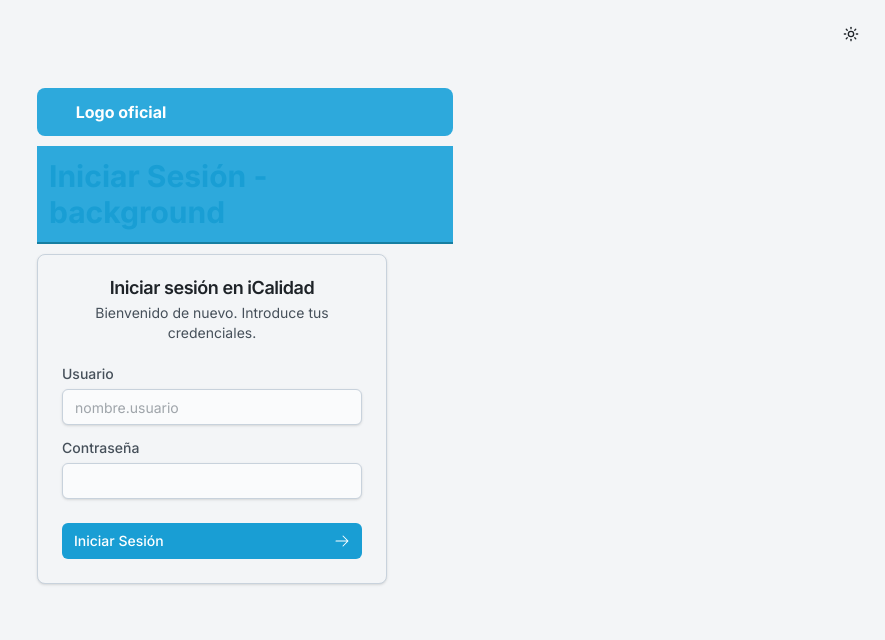
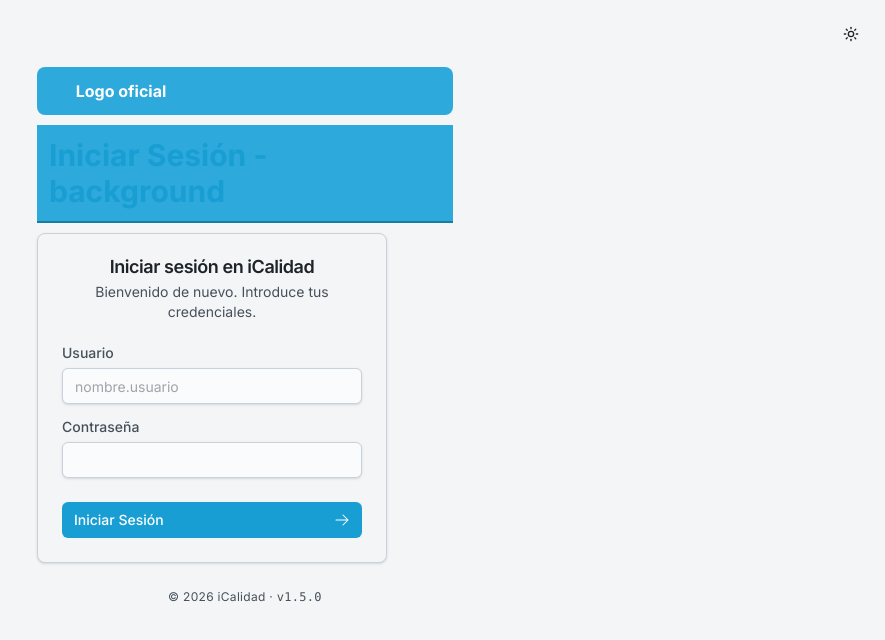
Before and after one commit to EliNiperd/icalidad25, a Next.js app in the folder frontend/: page /login in a window 1280 px wide. Shown: the top 640 px of the page, without its empty margins (395-1280 px from the left). Built offline with nearby package versions, Linux system fonts and the light colour scheme; no server answers.

Commit message:
feat(ui): integracion de pie de versionamiento global en layout interior y login

```diff
--- a/frontend/app/icalidad/layout.tsx
+++ b/frontend/app/icalidad/layout.tsx
@@ -5,6 +5,7 @@ import { buildMenuTree, MenuItem } from "@/lib/utils/menu-builder";
 import SideMenu from "@/app/components/SideMenu";
 import { ThemeSwitcher } from "@/app/components/ThemeSwitcher";
 import { Button } from "@/components/ui/button";
+import { APP_VERSION, APP_NAME } from "@/lib/constants";
 
 export default async function IcalidadLayout({
   children,
@@ -59,6 +60,18 @@ export default async function IcalidadLayout({
             {children}
           </div>
         </section>
+
+        {/* Footer global inferior fijo */}
+        <footer className="bg-bg-secondary border-t border-border-default px-6 py-2 flex justify-between items-center text-xs text-text-secondary shrink-0 select-none">
+          <div className="flex items-center space-x-2">
+            <span>© {new Date().getFullYear()} {APP_NAME}</span>
+            <span className="hidden sm:inline">·</span>
+            <span className="hidden sm:inline">Sistema de Gestión de Calidad</span>
+          </div>
+          <div className="flex items-center space-x-2 font-mono">
+            <span className="font-semibold text-text-primary">{APP_VERSION}</span>
+          </div>
+        </footer>
       </div>
     </div>
   );
--- a/frontend/app/login/page.tsx
+++ b/frontend/app/login/page.tsx
@@ -1,5 +1,6 @@
 import LoginForm from "@/app/components/ui/login/login-form";
 import { ThemeSwitcher } from "@/app/components/ThemeSwitcher";
+import { APP_VERSION, APP_NAME } from "@/lib/constants";
 
 export default function LoginPage() {
   return (
@@ -18,6 +19,10 @@ export default function LoginPage() {
         <h2 className="text-3xl font-bold text-primary-600 bg-primary-500 p-3 border-b-2 border-secondary-500">Iniciar Sesión - background</h2>
 
         <LoginForm />
+
+        <footer className="text-center text-xs text-text-secondary pt-4 tracking-wide">
+          © {new Date().getFullYear()} {APP_NAME} · <span className="font-mono font-medium">{APP_VERSION}</span>
+        </footer>
       </div>
     </main>
   );
--- /dev/null
+++ b/frontend/lib/constants.ts
@@ -0,0 +1,4 @@
+import packageJson from "@/package.json";
+
+export const APP_VERSION = `v${packageJson.version}`;
+export const APP_NAME = "iCalidad";
```
